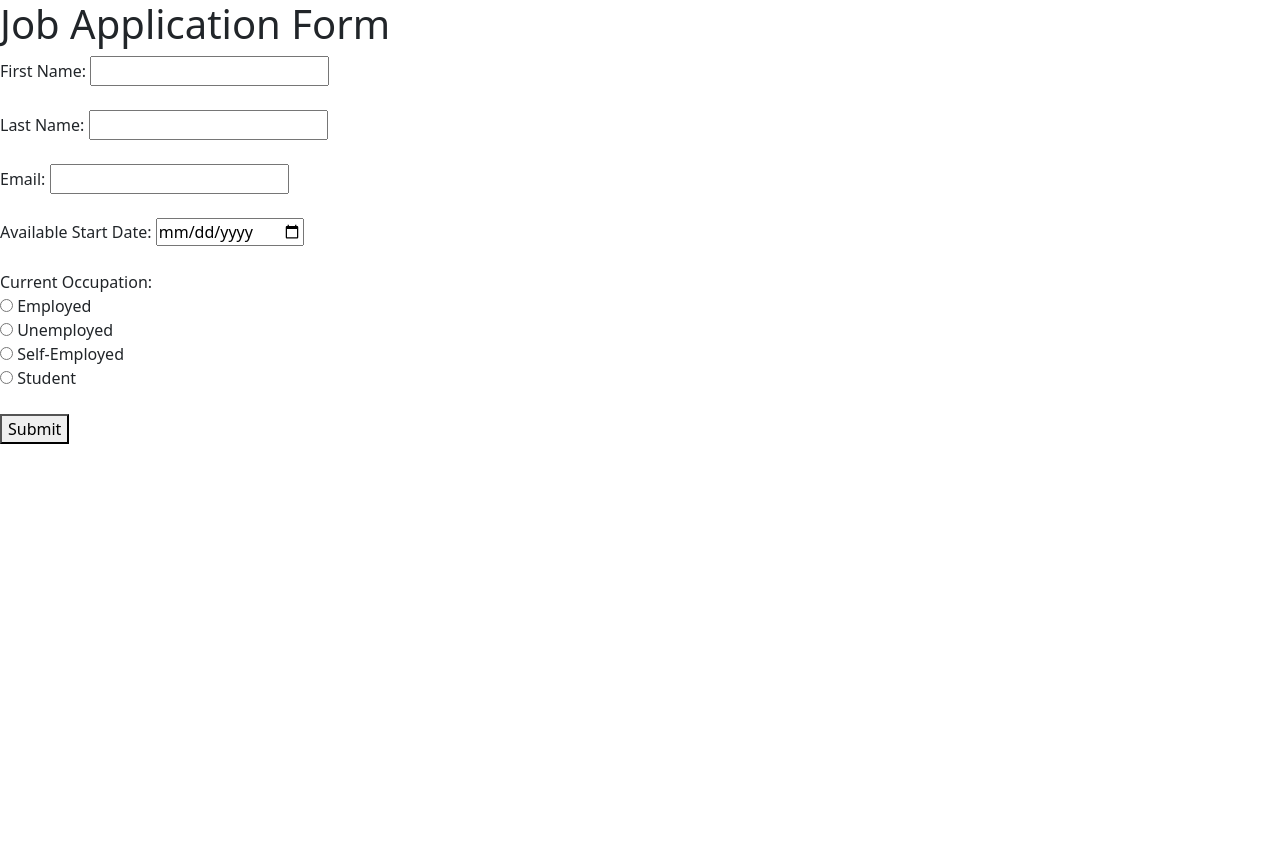
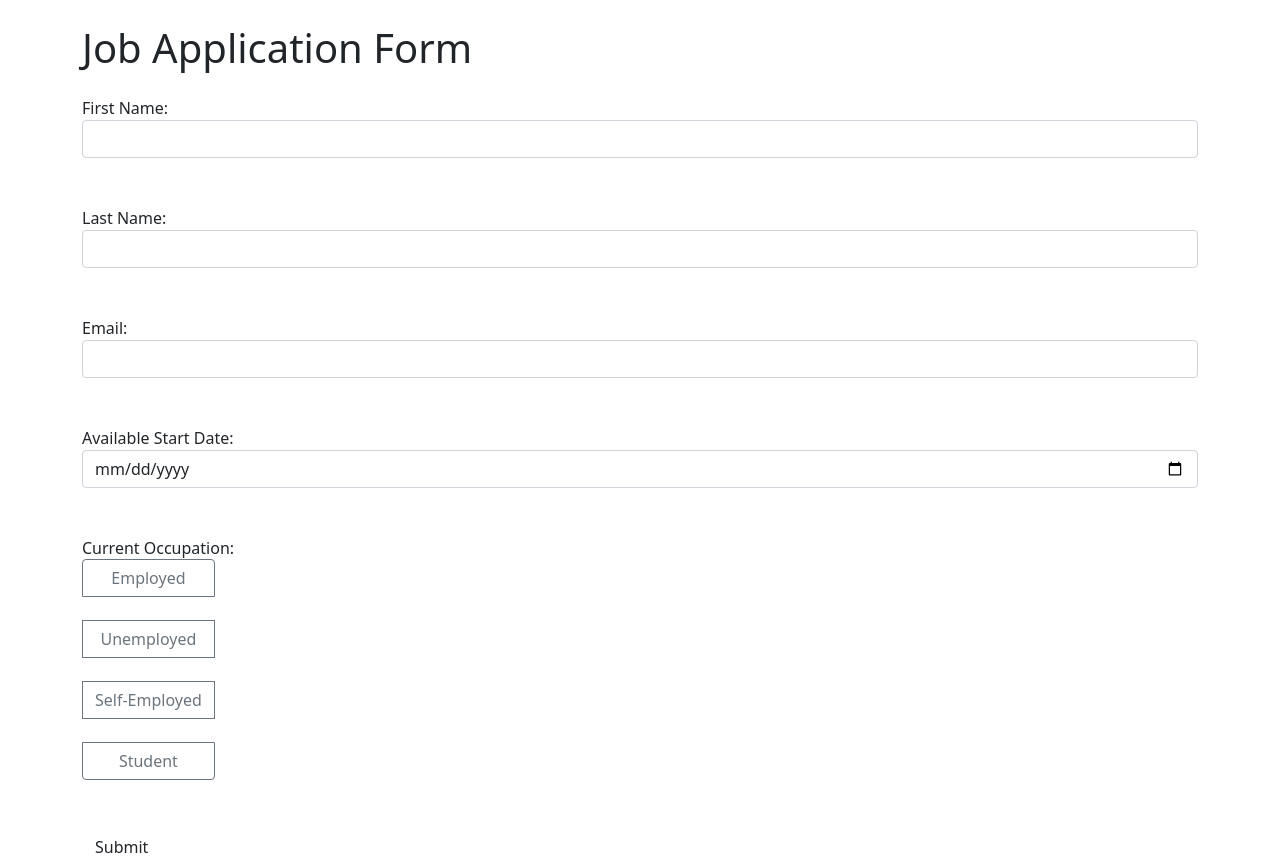
Before and after one commit to KevinH2017/Python-Flask-Job-Application-Webpage, a Flask app: page / in a window 1280 px wide. Before the commit the page ends 444 px from the top, so only its background shows below. Run offline with Flask 3, Linux system fonts and the light colour scheme.

Commit message:
Update index.html

```diff
--- a/templates/index.html
+++ b/templates/index.html
@@ -8,47 +8,49 @@
         <link rel="stylesheet" href="https://cdn.jsdelivr.net/npm/bootstrap@5.1.3/dist/css/bootstrap.min.css">
     </head>
     <body>
-        <h1>Job Application Form</h1>
+        <div class="container">
+            <h1 class="mt-4 mb-4">Job Application Form</h1>
             <form action="">
-            <div>
+                <div class="form-group mb-4">
                     <label for="first_name">First Name:</label>
-                <input type="text" id="first_name" name="first_name" required>
+                    <input class="form-control" type="text" id="first_name" name="first_name" required>
                 </div>
                 <br>
-            <div>
+                <div class="form-group mb-4">
                     <label for="last_name">Last Name:</label>
-                <input type="text" id="last_name" name="last_name" required>
+                    <input class="form-control" type="text" id="last_name" name="last_name" required>
                 </div>
                 <br>
-            <div>
+                <div class="form-group mb-4">
                     <label for="email">Email:</label>
-                <input type="text" id="email" name="email" required>
+                    <input class="form-control" type="text" id="email" name="email" required>
                 </div>
                 <br>
-            <div>
+                <div class="form-group mb-4">
                     <label for="date">Available Start Date:</label>
-                <input type="date" id="date" name="date" required>
+                    <input class="form-control" type="date" id="date" name="date" required>
                 </div>
                 <br>
-            <div>
+                <div class="form-group mb-4">
                     <label for="">Current Occupation:</label>
                     <br>
-                <div id="occupation">
-                    <input type="radio" id="employed" name="occupation" required>
-                    <label for="employed">Employed</label>
+                    <div class="btn-group-vertical" id="occupation">
+                        <input class="btn-check form-control" type="radio" id="employed" name="occupation" required>
+                        <label class="btn btn-outline-secondary" for="employed">Employed</label>
                         <br>
-                    <input type="radio" id="unemployed" name="occupation" required>
-                    <label for="unemployed">Unemployed</label>
+                        <input class="btn-check form-control" type="radio" id="unemployed" name="occupation" required>
+                        <label class="btn btn-outline-secondary" for="unemployed">Unemployed</label>
                         <br>
-                    <input type="radio" id="self-employed" name="occupation" required>
-                    <label for="self-employed">Self-Employed</label>
+                        <input class="btn-check form-control" type="radio" id="self-employed" name="occupation" required>
+                        <label class="btn btn-outline-secondary" for="self-employed">Self-Employed</label>
                         <br>
-                    <input type="radio" id="student" name="occupation" required>
-                    <label for="student">Student</label>
+                        <input class="btn-check form-control" type="radio" id="student" name="occupation" required>
+                        <label class="btn btn-outline-secondary" for="student">Student</label>
                     </div>
                 </div>
                 <br>
-            <button type="button">Submit</button>
+                <button class="btn " type="button">Submit</button>
             </form>
+        </div>
     </body>
 </html>
```
Lines whose indentation alone changed are shown as unchanged.
